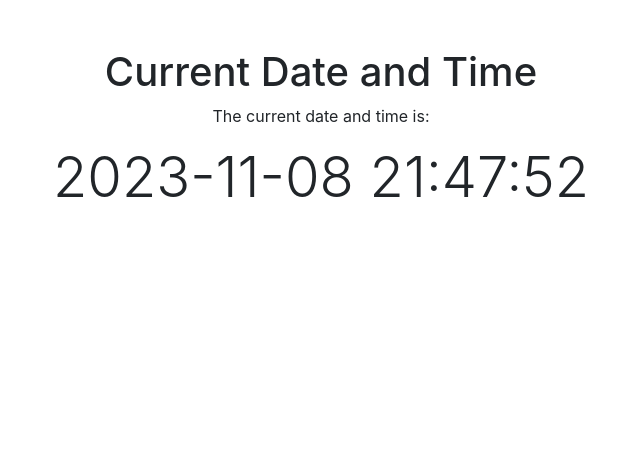
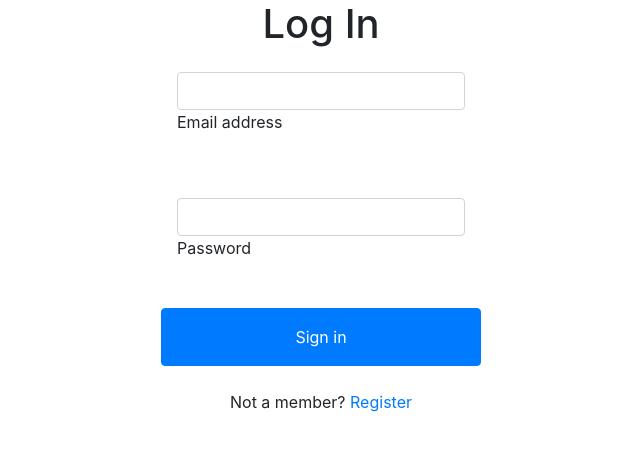
Before and after one commit to maxion1234/itcs3155finalproject, a Flask app: page / in a window 1280 px wide. Shown: the top 451 px of the page, without its empty margins (319-959 px from the left). Run offline with Flask 3, Linux system fonts and the light colour scheme; some libraries are stand-ins or nearby versions.

Commit message:
Log-in screen

```diff
--- a/templates/index.html
+++ b/templates/index.html
@@ -3,17 +3,35 @@
 <head>
     <meta charset="UTF-8">
     <meta name="viewport" content="width=device-width, initial-scale=1.0">
-    <title>Current Date and Time</title>
+    <title>Log In</title>
     <link rel="stylesheet" href="https://cdn.jsdelivr.net/npm/bootstrap@4.0.0/dist/css/bootstrap.min.css" integrity="sha384-Gn5384xqQ1aoWXA+058RXPxPg6fy4IWvTNh0E263XmFcJlSAwiGgFAW/dAiS6JXm" crossorigin="anonymous">
 </head>
 <body>
-    <div class="container mt-5">
-        <h1 class="text-center">Current Date and Time</h1>
+    <form>
+        <!-- Login Text-->
         <div class="text-center">
-            <p>The current date and time is:</p>
-            <p class="display-4">{{ current_time }}</p>
+            <h1>Log In</h1>
         </div>
-    </div>
+        <!-- Email input -->
+        <div class="form-outline mb-4 w-25 p-3 mx-auto">
+          <input type="email" id="form2Example1" class="form-control" />
+          <label class="form-label" for="form2Example1">Email address</label>
+        </div>
+
+        <!-- Password input -->
+        <div class="form-outline mb-4 w-25 p-3 mx-auto">
+          <input type="password" id="form2Example2" class="form-control" />
+          <label class="form-label" for="form2Example2">Password</label>
+        </div>
+
+        <!-- Submit button -->
+        <button type="button" class="btn btn-primary btn-block mb-4 w-25 p-3 mx-auto">Sign in</button>
+
+        <!-- Register buttons -->
+        <div class="text-center">
+          <p>Not a member? <a href="#!">Register</a></p>
+        </div>
+      </form>
     <script src="https://code.jquery.com/jquery-3.2.1.slim.min.js" integrity="sha384-KJ3o2DKtIkvYIK3UENzmM7KCkRr/rE9/Qpg6aAZGJwFDMVNA/GpGFF93hXpG5KkN" crossorigin="anonymous"></script>
     <script src="https://cdn.jsdelivr.net/npm/popper.js@1.12.9/dist/umd/popper.min.js" integrity="sha384-ApNbgh9B+Y1QKtv3Rn7W3mgPxhU9K/ScQsAP7hUibX39j7fakFPskvXusvfa0b4Q" crossorigin="anonymous"></script>
     <script src="https://cdn.jsdelivr.net/npm/bootstrap@4.0.0/dist/js/bootstrap.min.js" integrity="sha384-JZR6Spejh4U02d8jOt6vLEHfe/JQGiRRSQQxSfFWpi1MquVdAyjUar5+76PVCmYl" crossorigin="anonymous"></script>
```
